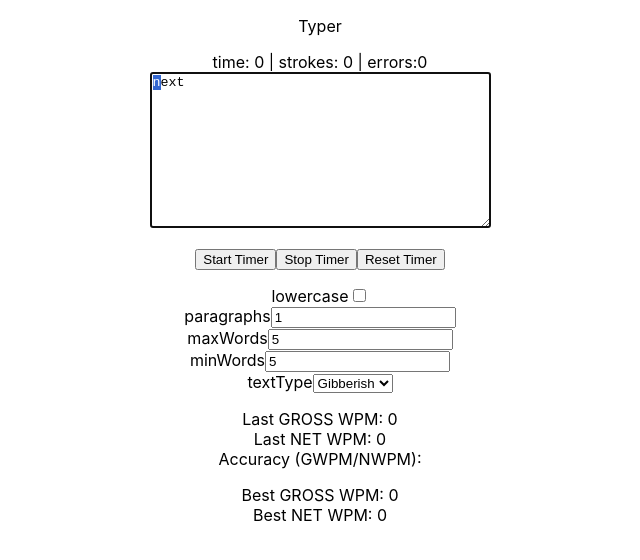
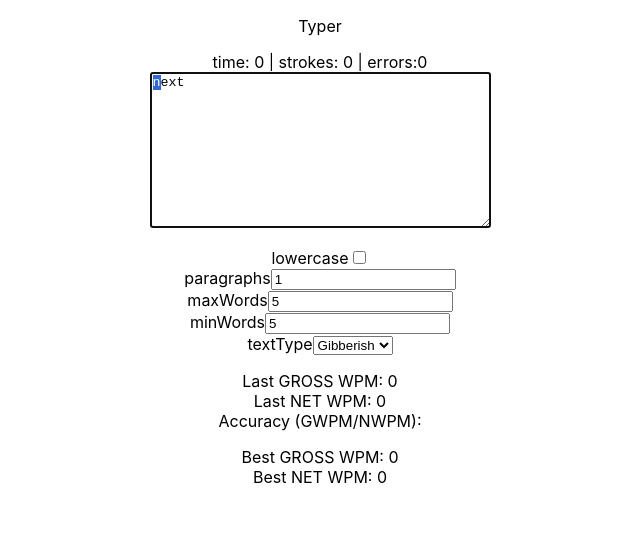
Before and after one commit to fjrois/typer, a React (Create React App) app: page / in a window 1280 px wide. Shown: the top 560 px of the page, without its empty margins (320-960 px from the left). Built offline with nearby package versions, Linux system fonts and the light colour scheme.

Commit message:
Removed timer buttons

```diff
--- a/src/components/TyperPanel.js
+++ b/src/components/TyperPanel.js
@@ -388,12 +388,6 @@ class TyperPanel extends React.Component {
             }
           />
         </div>
-        <div>
-          <p></p>
-          <button onClick={this.startTimer}>Start Timer</button>
-          <button onClick={this.stopTimer}>Stop Timer</button>
-          <button onClick={this.resetTimer}>Reset Timer</button>
-        </div>
       </>
     );
   }
```
